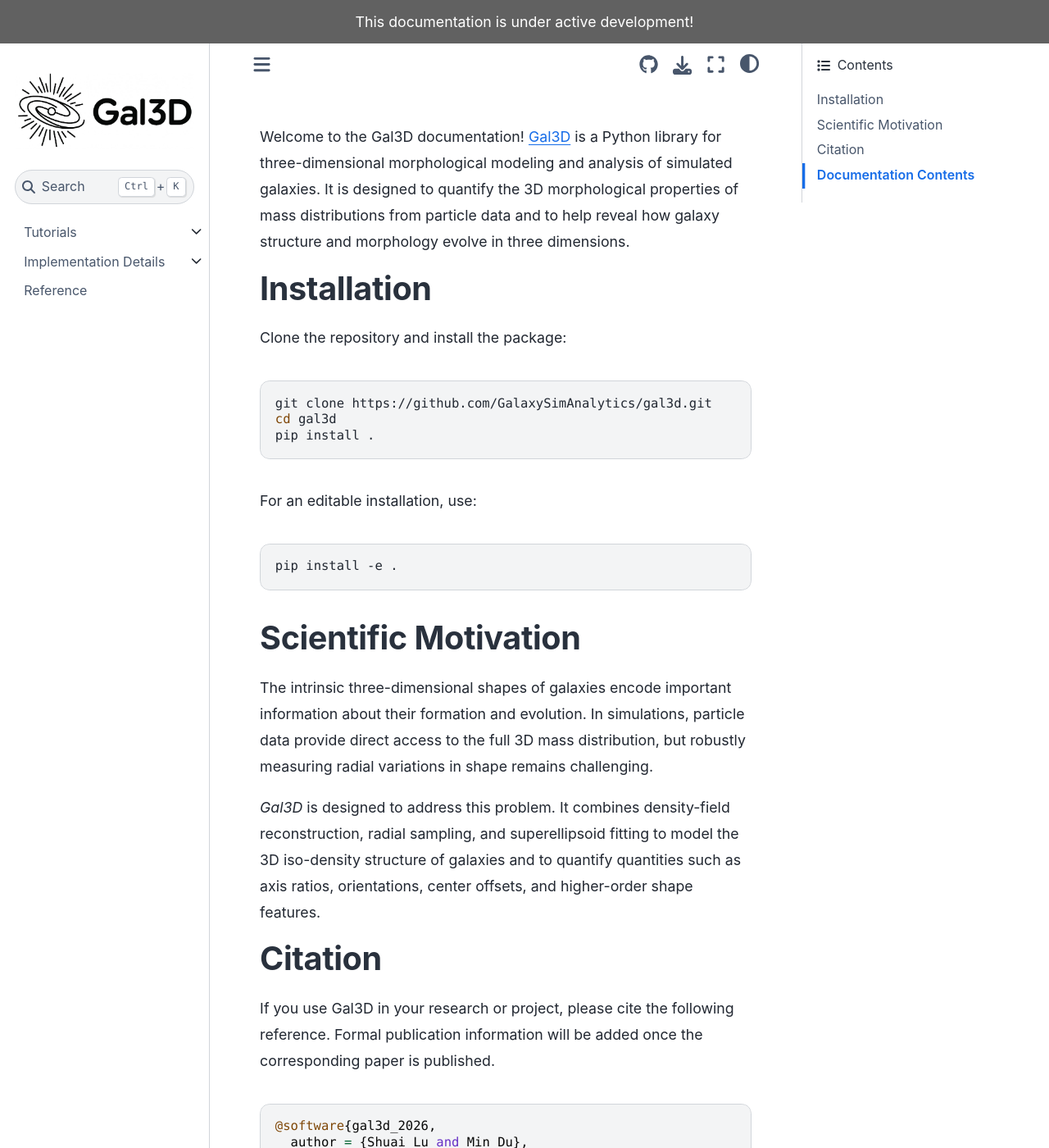
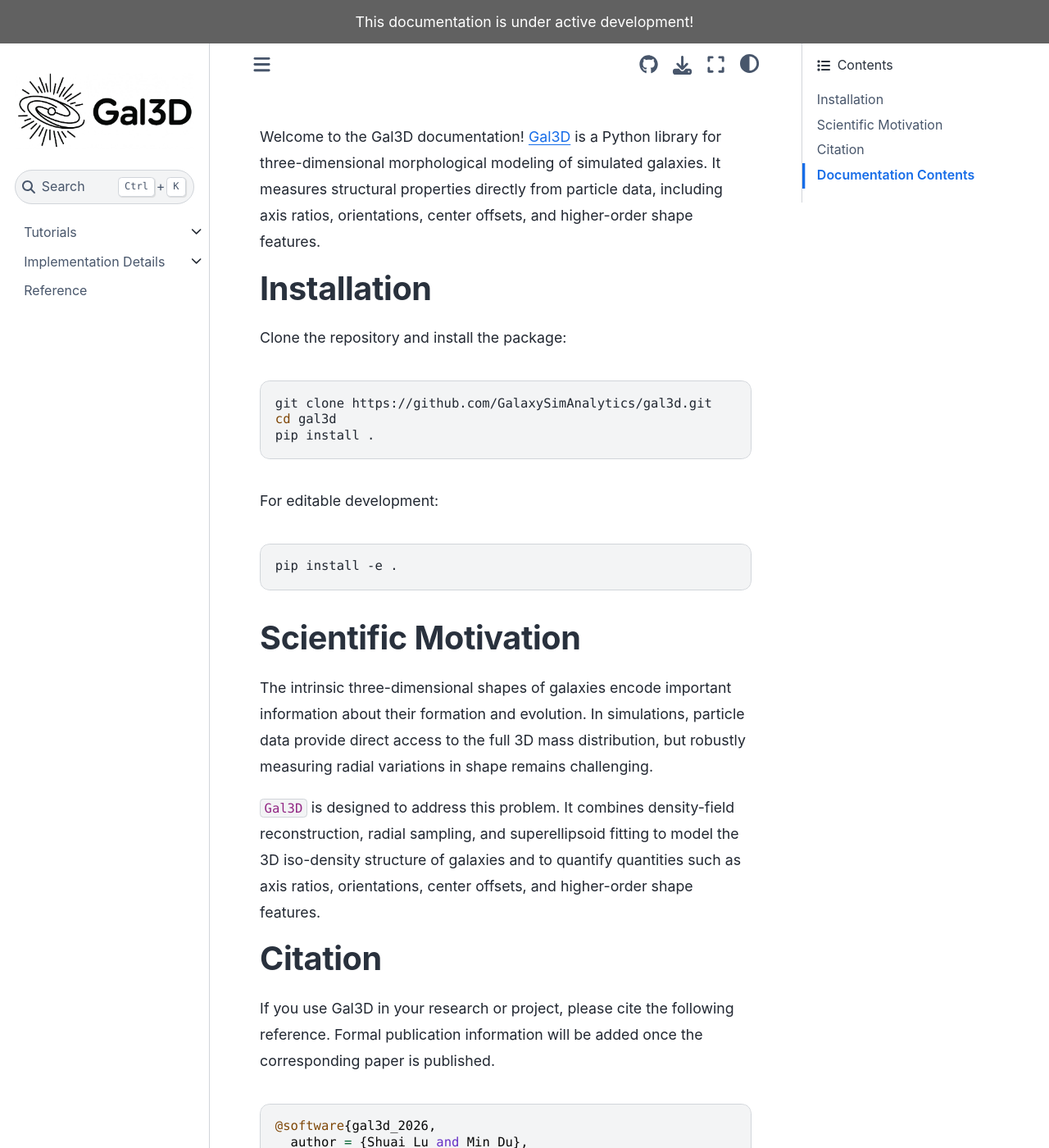
Before and after one commit to GalaxySimAnalytics/gal3d-docs, a Sphinx documentation site: the page built from docs/source/index.rst, in a window 1280 px wide and 1400 px high. Shown: the whole window at 82% size. Built offline with Sphinx 7.4.7 and the Sphinx Book theme 1.1.4, drawn with Linux system fonts in a browser that asks for light colours; pages that are not in the unit, such as notebooks, are missing from menus; the version number could not be read and is left out.

Commit message:
update docs

```diff
--- a/docs/source/_static/gal3d.css
+++ b/docs/source/_static/gal3d.css
@@ -185,3 +185,15 @@ body {
     font-size: 1.12rem;
   }
 }
+@media (max-width: 768px) {
+  .bd-article .margin,
+  .bd-article .sidebar.margin,
+  .bd-article .margin.sidebar,
+  .bd-article aside.margin {
+    float: none;
+    width: 100%;
+    max-width: 100%;
+    margin: 1rem 0;
+    clear: both;
+  }
+}
--- a/docs/source/index.rst
+++ b/docs/source/index.rst
@@ -1,6 +1,5 @@
-Welcome to the Gal3D documentation! `Gal3D <https://github.com/GalaxySimAnalytics/gal3d>`_ is a Python library for three-dimensional morphological modeling and analysis of simulated galaxies.
-It is designed to quantify the 3D morphological properties of mass distributions from particle data and to help reveal how galaxy structure and morphology evolve in three dimensions.
-
+Welcome to the Gal3D documentation! `Gal3D <https://github.com/GalaxySimAnalytics/gal3d>`_ is a Python library for three-dimensional morphological modeling of simulated galaxies.
+It measures structural properties directly from particle data, including axis ratios, orientations, center offsets, and higher-order shape features.
 
 
 Installation
@@ -14,7 +13,7 @@ Clone the repository and install the package:
    cd gal3d
    pip install .
 
-For an editable installation, use:
+For editable development:
 
 .. code-block:: bash
 
@@ -28,7 +27,7 @@ Scientific Motivation
 The intrinsic three-dimensional shapes of galaxies encode important information about their formation and evolution.
 In simulations, particle data provide direct access to the full 3D mass distribution, but robustly measuring radial variations in shape remains challenging.
 
-`Gal3D` is designed to address this problem. It combines density-field reconstruction, radial sampling, and superellipsoid fitting to model the 3D iso-density
+``Gal3D`` is designed to address this problem. It combines density-field reconstruction, radial sampling, and superellipsoid fitting to model the 3D iso-density
 structure of galaxies and to quantify quantities such as axis ratios, orientations, center offsets, and higher-order shape features.
 
 
```
